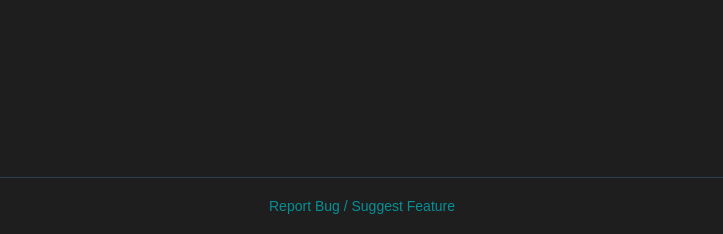
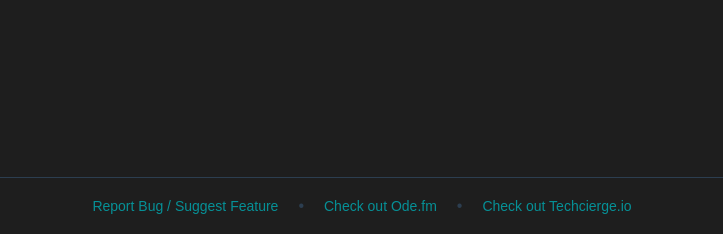
Before and after one commit to OopsyJuice/email-health-checker, a Flask app: page / in a window 1280 px wide. Shown: the part 566-800 px from the top of the page, without its empty margins (278-1001 px from the left). Run offline with Flask 3, Linux system fonts and the light colour scheme.

Commit message:
add partner links - ode.fm and techcierge.io to footer

```diff
--- a/static/css/styles.css
+++ b/static/css/styles.css
@@ -272,6 +272,17 @@ li {
     border-top: 1px solid #2c3e50;
 }
 
+.footer-links {
+    display: flex;
+    justify-content: center;
+    align-items: center;
+    gap: 20px;
+}
+
+.footer-divider {
+    color: #2c3e50;
+}
+
 .footer-link {
     color: #00adb5;
     text-decoration: none;
--- a/templates/index.html
+++ b/templates/index.html
@@ -143,9 +143,19 @@
     </div>
 
     <footer class="footer">
-        <a href="https://github.com/OopsyJuice/email-health-checker/issues" target="_blank" class="footer-link">
-            Report Bug / Suggest Feature
-        </a>
+        <div class="footer-links">
+            <a href="https://github.com/yourusername/nixie/issues" target="_blank" class="footer-link">
+                Report Bug / Suggest Feature
+            </a>
+            <span class="footer-divider">•</span>
+            <a href="https://ode.fm" target="_blank" class="footer-link">
+                Check out Ode.fm
+            </a>
+            <span class="footer-divider">•</span>
+            <a href="https://techcierge.io" target="_blank" class="footer-link">
+                Check out Techcierge.io
+            </a>
+        </div>
     </footer>
 
     <script src="{{ url_for('static', filename='js/domain-validation.js') }}"></script>
```
